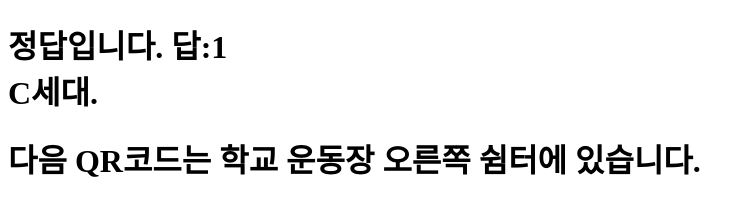
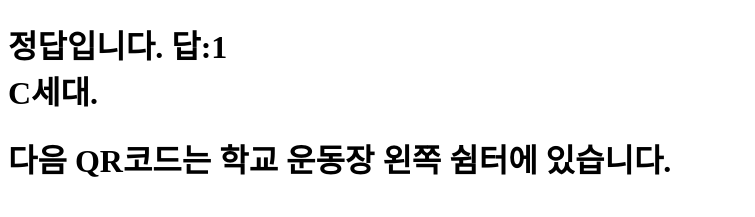
Before and after one commit to pokryeokmumchow/age3, a plain HTML site: page 1.html in a window 1280 px wide. Shown: the top 217 px of the page, without its empty margins (0-755 px from the left). Drawn offline with Linux system fonts and the light colour scheme.

Commit message:
age3
age3

```diff
--- a/1.html
+++ b/1.html
@@ -7,7 +7,7 @@
 <body>
   <hl><h1>정답입니다. 답:1<br>C세대.</h1></h1>
 
-  <h1>다음 QR코드는 학교 운동장 오른쪽 쉼터에 있습니다.</h1><br>
+  <h1>다음 QR코드는 학교 운동장 왼쪽 쉼터에 있습니다.</h1><br>
   <img src="l.jpg" width="70%" height="80%" title="l">
 </body>
 </html>
```
